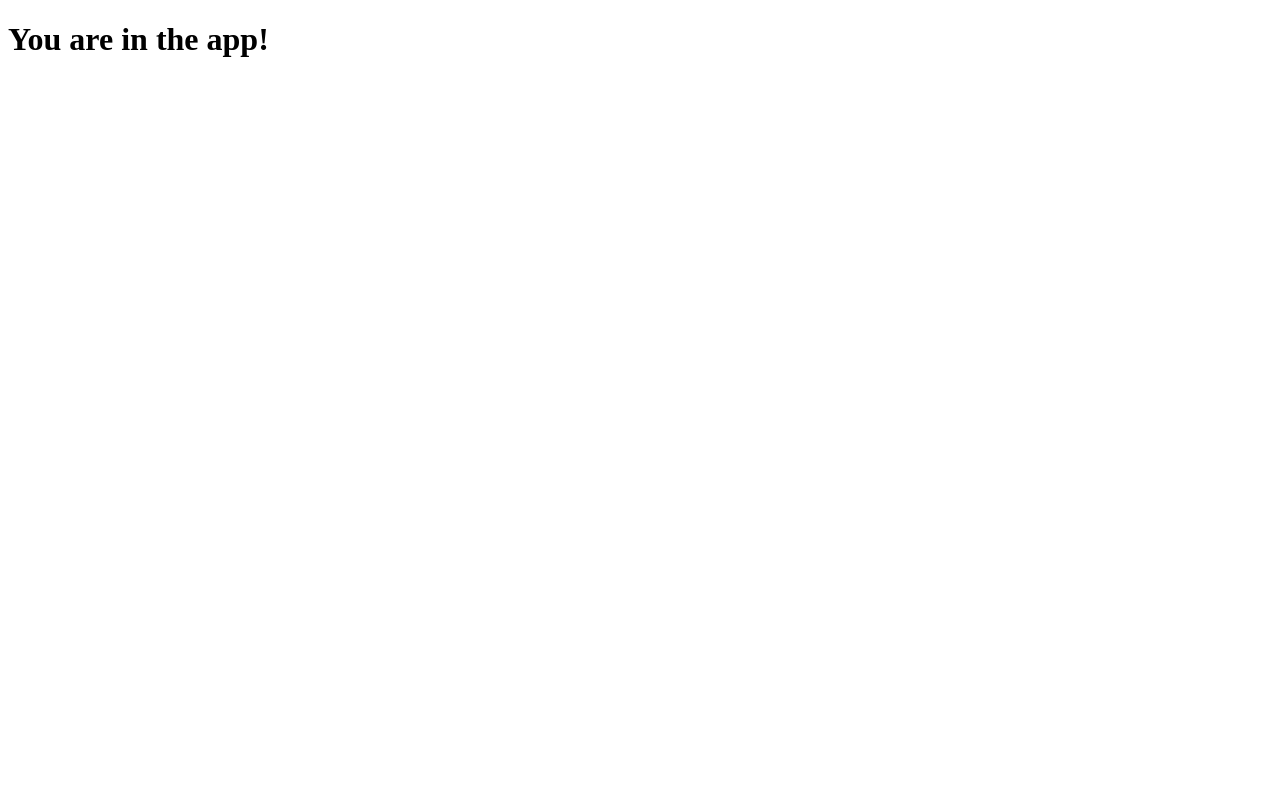
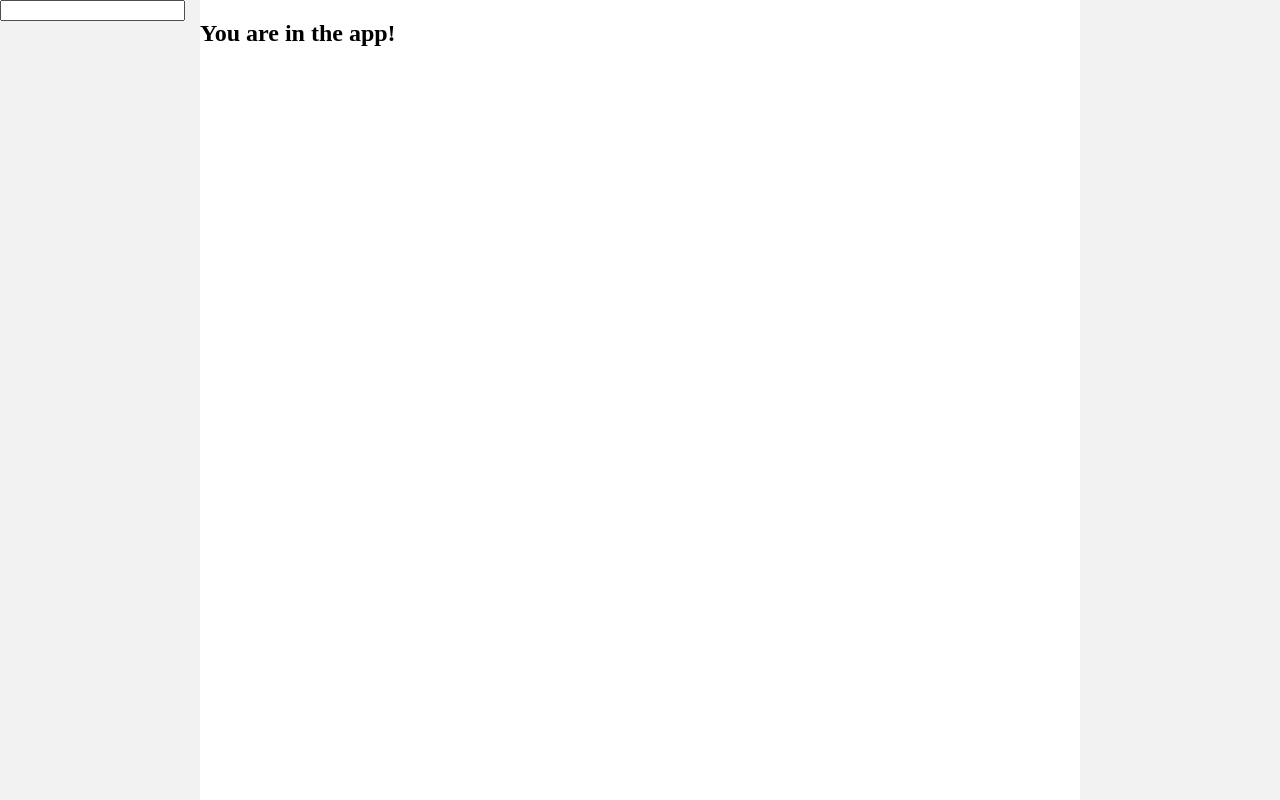
Before and after one commit to VanishMax/nocode-starter, a Vue app in the folder packages/ui/: page /app in a window 1280 px wide. Built offline with nearby package versions, Linux system fonts and the light colour scheme.

Commit message:
Add vue-router and logic to distinguish vite app from tauri app

```diff
--- a/packages/core/index.ts
+++ b/packages/core/index.ts
@@ -1,3 +1,3 @@
-export interface Core {
-  hello: 'world',
-}
+export {
+  Model
+} from './types/model';
--- a/packages/core/package.json
+++ b/packages/core/package.json
@@ -4,7 +4,8 @@
   "private": false,
   "scripts": {},
   "files": [
-    "index.ts"
+    "index.ts",
+    "types/**/*"
   ],
   "dependencies": {},
   "devDependencies": {
--- /dev/null
+++ b/packages/core/types/model.ts
@@ -0,0 +1,3 @@
+export interface Model {
+  project_name: string,
+}
--- a/packages/ui/package.json
+++ b/packages/ui/package.json
@@ -16,7 +16,7 @@
   "dependencies": {
     "@tauri-apps/api": "^1.0.0-beta.8",
     "vue": "^3.2.25",
-    "vue-router": "4"
+    "vue-router": "^4.0.12"
   },
   "devDependencies": {
     "@tauri-apps/cli": "^1.0.0-beta.10",
--- /dev/null
+++ b/packages/ui/src/assets/styles/normalize.css
@@ -0,0 +1,8 @@
+body {
+  margin: 0;
+  padding: 0;
+}
+
+* {
+  box-sizing: border-box;
+}
--- a/packages/ui/src/main.ts
+++ b/packages/ui/src/main.ts
@@ -1,11 +1,7 @@
-import { Core } from 'nocode-starter-core';
 import { createApp } from 'vue';
 import App from './App.vue';
 import router from './router';
-
-const c: Core = {
-  hello: 'world',
-};
+import '~/assets/styles/normalize.css';
 
 createApp(App)
   .use(router)
--- a/packages/ui/src/pages/AppPage.vue
+++ b/packages/ui/src/pages/AppPage.vue
@@ -1,3 +1,49 @@
 <template>
-  <h1>You are in the app!</h1>
+  <section class="app-main">
+    <aside class="sidebar left">
+      <form>
+        <input v-model="data.project_name" type="text">
+      </form>
+    </aside>
+    <main class="app-canvas">
+      <h1>You are in the app!</h1>
+    </main>
+    <aside class="sidebar right">
+
+    </aside>
+  </section>
 </template>
+
+<script setup lang="ts">
+import { reactive } from 'vue';
+import type { Model } from 'nocode-starter-core';
+
+const data = reactive<Model>({
+  project_name: '',
+});
+</script>
+
+<style>
+.app-main {
+  display: flex;
+  flex-direction: row;
+  justify-content: space-between;
+  width: 100%;
+  height: 100vh;
+  overflow: hidden;
+}
+
+.app-main > * {
+  height: 100%;
+}
+
+.sidebar {
+  width: 15%;
+  min-width: 200px;
+  background-color: hsla(0, 0%, 95%);
+}
+
+.app-canvas {
+  flex-grow: 1;
+}
+</style>
--- a/packages/ui/src/router.ts
+++ b/packages/ui/src/router.ts
@@ -1,9 +1,9 @@
-import { createRouter, createWebHistory } from 'vue-router';
+import { createRouter, createWebHistory, RouteRecordRaw } from 'vue-router';
 import { IS_APP_NATIVE } from './utils/constants';
 
-const nativeAppRoute = IS_APP_NATIVE ? [{
+const platformRoutes: RouteRecordRaw[] = IS_APP_NATIVE ? [{
   path: '/',
-  component: () => import('./pages/HelloWorld.vue'),
+  component: () => import('./pages/HomePage.vue'),
 }] : [{
   path: '/',
   redirect: '/app',
@@ -12,12 +12,12 @@ const nativeAppRoute = IS_APP_NATIVE ? [{
 const router = createRouter({
   history: createWebHistory(),
   routes: [
+    ...platformRoutes,
     {
       path: '/app',
       name: 'app',
       component: () => import('./pages/AppPage.vue'),
     },
-    ...nativeAppRoute,
     {
       path: '/:pathMatch(.*)*',
       component: () => import('./pages/ErrorPage.vue'),
--- a/packages/ui/src/utils/constants.ts
+++ b/packages/ui/src/utils/constants.ts
@@ -1 +1,2 @@
-export const IS_APP_NATIVE = import.meta.env.VITE_APP_NATIVE as boolean;
+const isNative = import.meta.env.VITE_APP_NATIVE as 'true' | 'false';
+export const IS_APP_NATIVE = typeof isNative === 'undefined' ? false : isNative === 'true';
```
Also changed, not shown: packages/ui/src/pages/HomePage.vue (renamed from packages/ui/src/pages/HelloWorld.vue), 2 other files (tests, documents, lock files or other folders).
